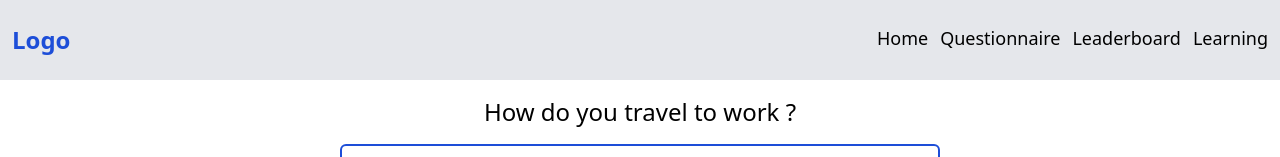
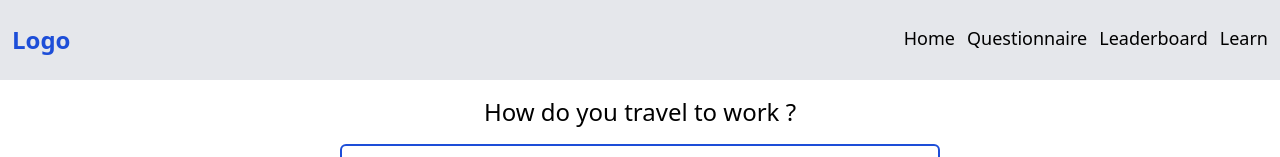
Before and after one commit to bennyfreemantle/bae-systems-hackathon, a Next.js app: page /questionnaire in a window 1280 px wide. Shown: the top 157 px of the page. Built offline with nearby package versions, Linux system fonts and the light colour scheme.

Commit message:
change learning route to learn

```diff
--- a/components/Header/Header.js
+++ b/components/Header/Header.js
@@ -20,7 +20,7 @@ export default function Header() {
               <Link href={"/leaderboard"}>Leaderboard</Link>
             </li>
             <li className="text-lg">
-              <Link href={"/learning"}>Learning</Link>
+              <Link href={"/learn"}>Learn</Link>
             </li>
           </ul>
         </nav>
```
